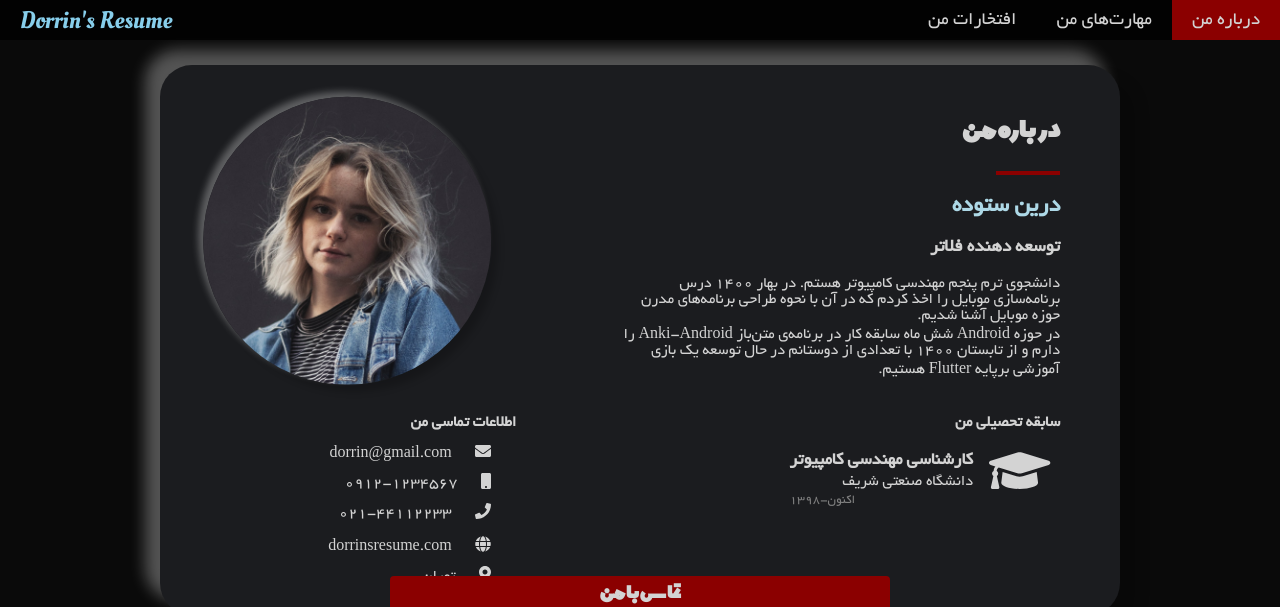
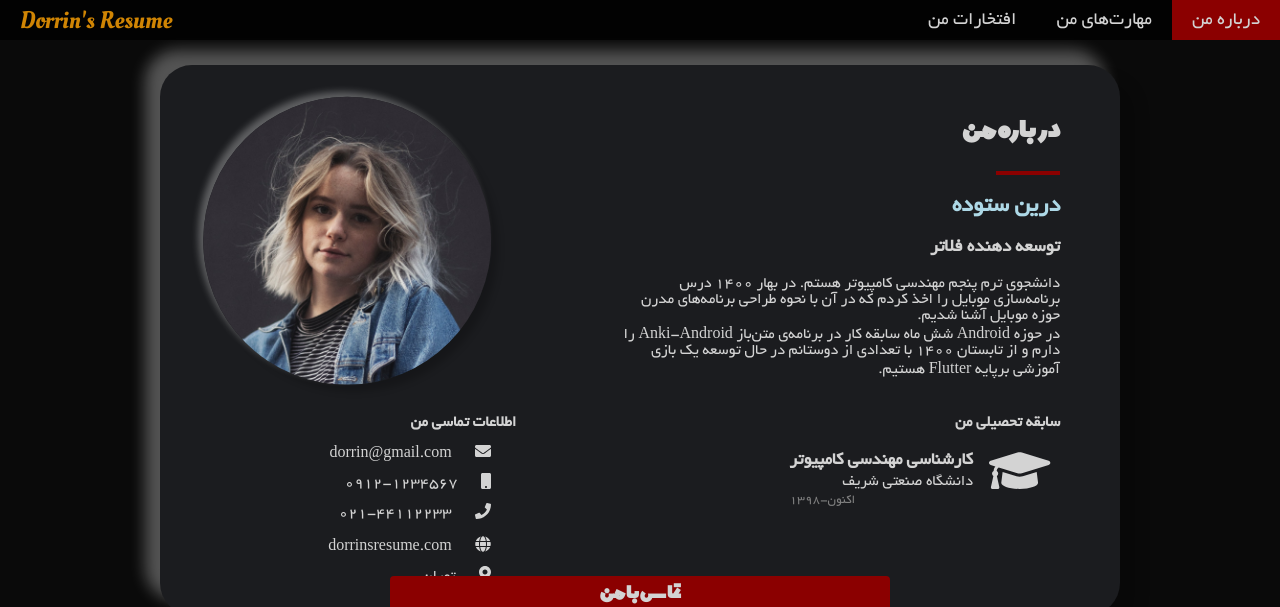
Before and after one commit to dorrin-sot/HTML-CSS-Resume, a website: page index.html in a window 1280 px wide. Shown: the top 607 px of the page. Drawn offline with Linux system fonts and the light colour scheme.

Commit message:
title-card colro

```diff
--- a/css/navbar.css
+++ b/css/navbar.css
@@ -63,7 +63,7 @@ nav a:hover:not(.active, .title-card) {
   align-items: center;
   direction: ltr;
   flex-grow: 1;
-  color: skyblue;
+  color: #D08504;
   font-size: x-large;
   font-family: OleoScript;
 }
```
